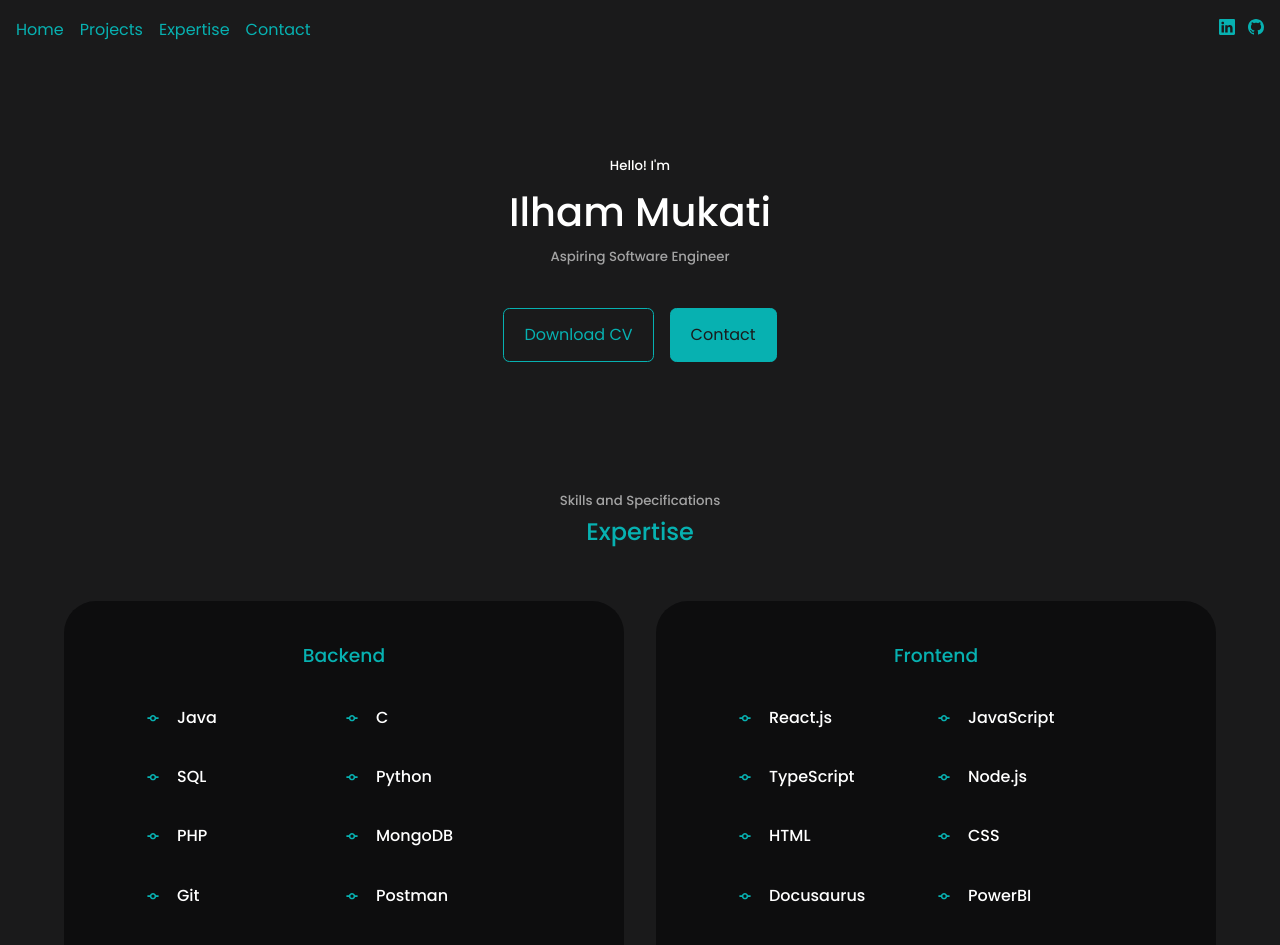
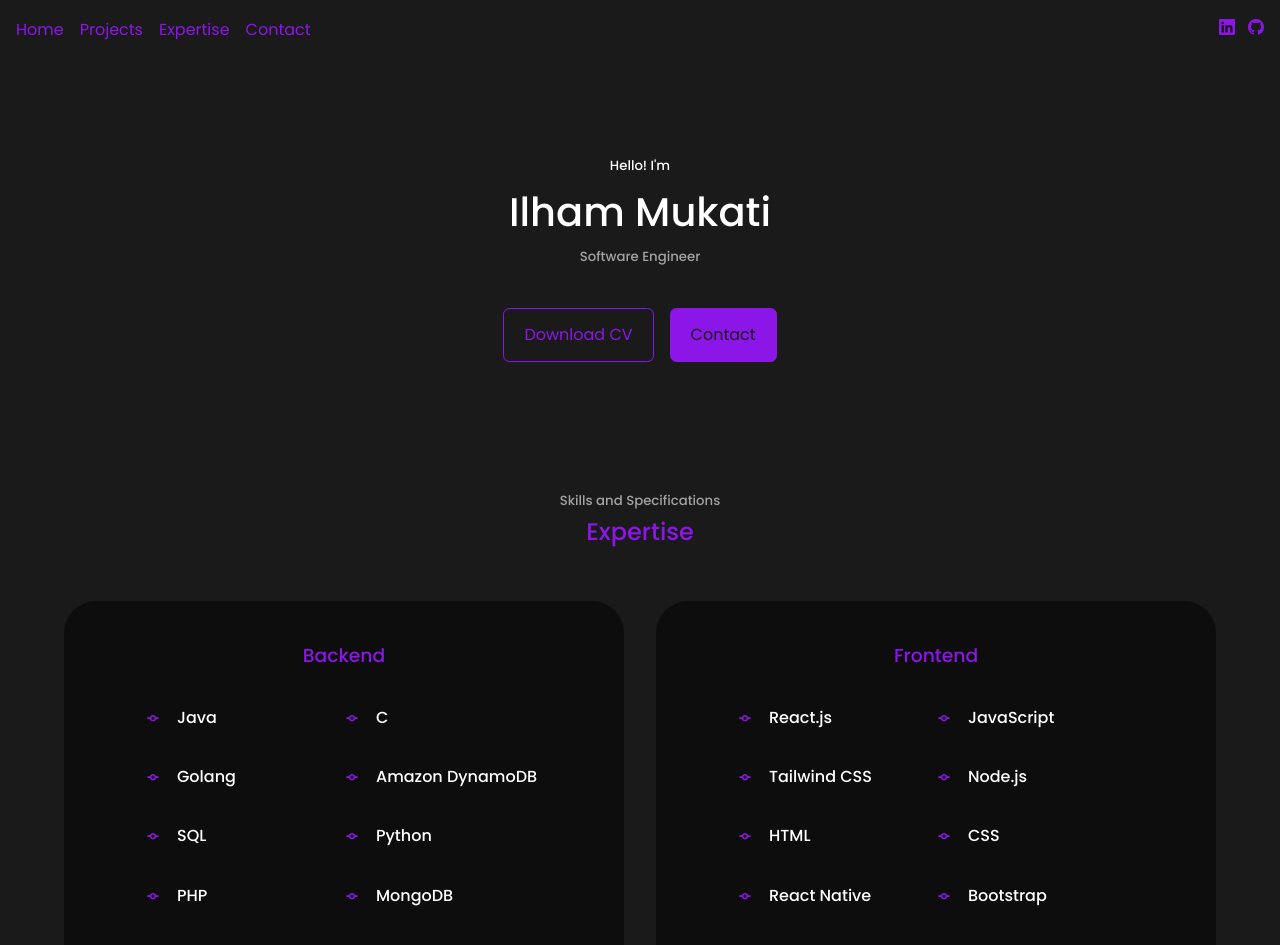
Before and after one commit to ilham0713/site, a React (Create React App) app: page / in a window 1280 px wide. Shown: the top 945 px of the page. Built offline with nearby package versions, Linux system fonts and the light colour scheme; a web font is replaced by a local one.

Commit message:
change colors and add resy

```diff
--- a/src/components/experience/Experience.jsx
+++ b/src/components/experience/Experience.jsx
@@ -17,6 +17,14 @@ const Experience = () => {
                         <article className = "experience__details">
                             <DiGitCommit className = "experience__details_icons"/>
                             <h4>C</h4>
+                        </article>
+                        <article className = "experience__details">
+                            <DiGitCommit className = "experience__details_icons"/>
+                            <h4>Golang</h4>
+                        </article>
+                        <article className = "experience__details">
+                            <DiGitCommit className = "experience__details_icons"/>
+                            <h4>Amazon DynamoDB</h4>
                         </article>
                         <article className = "experience__details">
                             <DiGitCommit className = "experience__details_icons"/>
@@ -58,7 +66,7 @@ const Experience = () => {
                         </article>
                         <article className = "experience__details">
                             <DiGitCommit className = "experience__details_icons"/>
-                            <h4>TypeScript</h4>
+                            <h4>Tailwind CSS</h4>
                         </article>
                         <article className = "experience__details">
                             <DiGitCommit className = "experience__details_icons"/>
@@ -74,11 +82,11 @@ const Experience = () => {
                         </article>
                         <article className = "experience__details">
                             <DiGitCommit className = "experience__details_icons"/>
-                            <h4>Docusaurus</h4>
+                            <h4>React Native</h4>
                         </article>
                         <article className = "experience__details">
                             <DiGitCommit className = "experience__details_icons"/>
-                            <h4>PowerBI</h4>
+                            <h4>Bootstrap</h4>
                         </article>
                         <article className = "experience__details">
                             <DiGitCommit className = "experience__details_icons"/>
--- a/src/components/header/Header.jsx
+++ b/src/components/header/Header.jsx
@@ -7,7 +7,7 @@ const Header = () => {
             <div className="container header__container">
                 <h5>Hello! I'm</h5>
                 <h1>Ilham Mukati</h1>
-                <h5 className="text-light">Aspiring Software Engineer</h5>
+                <h5 className="text-light">Software Engineer</h5>
                 {/* <h5>A Computer Science Major at the University of Central Florida.  I love all</h5>
                 <h5>things development and am working towards a career in Full Stack Engineering.</h5>  */}
                 <CTA/>
--- a/src/index.css
+++ b/src/index.css
@@ -14,8 +14,8 @@ font-family: 'Tektur', cursive;*/
 :root{
     --bgcolor: #1a1a1b;
     --bgcolorvar:#0d0d0e;
-    --bgcolorprim: rgb(7, 177, 177);
-    --bgcolorprimvar:rgba(77,181, 255, 0.4);
+    --bgcolorprim: rgb(140, 22, 231);
+    --bgcolorprimvar:rgba(255, 77, 249, 0.4);
     --bgcolorwhite:#fff;
     --bgcolorlight:rgba(255, 255, 255, 0.6);
 
```
